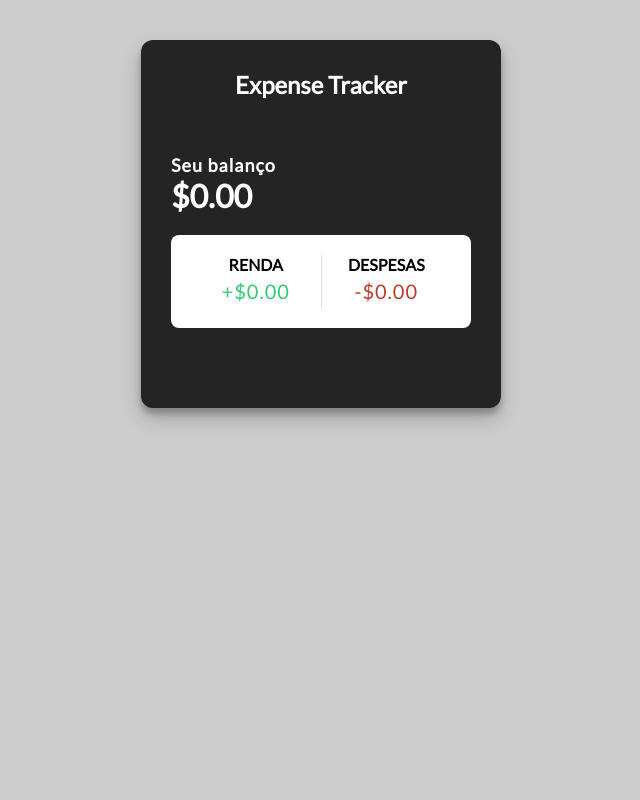
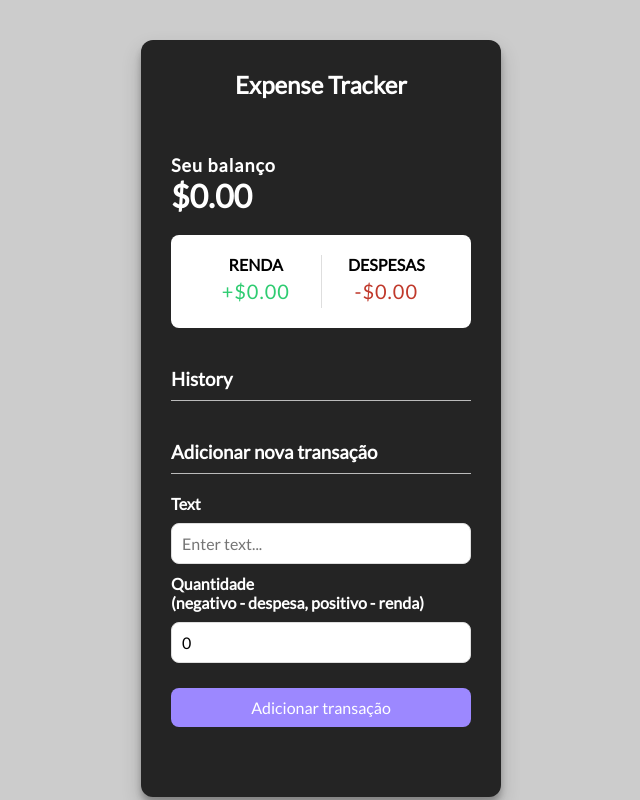
Before and after one commit to Pilatis/Expense_Tracker_React, a React (Vite) app: page / in a window 1280 px wide. Shown: the whole page, without its empty margins (319-959 px from the left). Built offline with nearby package versions, Linux system fonts and the light colour scheme.

Commit message:
update new components

```diff
--- a/src/App.jsx
+++ b/src/App.jsx
@@ -3,6 +3,8 @@ import Header from './Components/Header'
 import Balance from './Components/Balance'
 import './css/App.css'
 import IncomeExpenses from './Components/IncomeExpenses'
+import TransactionList from './Components/TransactionList'
+import AddTransaction from './Components/AddTransaction'
 
 function App() {
 
@@ -12,6 +14,8 @@ function App() {
       <div className="container-content">
         <Balance />
         <IncomeExpenses />
+        <TransactionList />
+        <AddTransaction />
         </div>
     </main>
   )
--- /dev/null
+++ b/src/Components/AddTransaction/index.jsx
@@ -0,0 +1,29 @@
+import React, { useState } from 'react'
+import './style.css'
+
+const AddTransaction = () => {
+  const [text, setText] = useState('');
+  const [amount, setAmount] = useState(0);
+
+  return (
+    <div>
+      <h3 className="title-add-transaction">Adicionar nova transação</h3>
+      <form id="form">
+        <div className="form-control">
+          <label htmlFor="text">Text</label>
+          <input value={text} onChange={(e) => setText(e.target.value)} type="text" id="text" placeholder="Enter text..." />
+        </div>
+        <div className="form-control">
+          <label htmlFor="amount">
+            Quantidade <br />
+            (negativo - despesa, positivo - renda)
+          </label>
+          <input value={amount} onChange={(e) => setAmount(e.target.value)} type="number" id="amount" placeholder="Enter amount..." />
+        </div>
+        <button className="btn">Adicionar transação</button>
+      </form>
+    </div>
+  );
+}
+
+export default AddTransaction
--- /dev/null
+++ b/src/Components/AddTransaction/style.css
@@ -0,0 +1,45 @@
+.title-add-transaction {
+    border-bottom: 1px solid #bbb;
+    padding-bottom: 10px;
+    margin: 40px 0 10px;
+    color: white;
+}
+
+label {
+    display: inline-block;
+    margin: 10px 0;
+    color: white;
+    font-size: 16px;
+    font-weight: 600;
+  }
+
+  input[type='text'],
+  input[type='number'] {
+    border: 1px solid #dedede;
+    border-radius: 2px;
+    display: block;
+    font-size: 16px;
+    padding: 10px;
+    width: 100%;
+    border-radius: 8px;
+  }
+
+  .btn {
+    cursor: pointer;
+    background-color: #9c88ff;
+    box-shadow: var(--box-shadow);
+    color: #fff;
+    border: 0;
+    display: block;
+    font-size: 16px;
+    margin: 10px 0;
+    padding: 10px;
+    width: 100%;
+    border-radius: 8px;
+    margin-top: 25px;
+  }
+
+  .btn:focus,
+  .delete-btn:focus {
+    outline: 0;
+  }
--- /dev/null
+++ b/src/Components/TransactionList/index.jsx
@@ -0,0 +1,17 @@
+import React from 'react'
+import './style.css'
+
+const TransactionList = () => {
+  return (
+    <div>
+      <h3 className="title-transaction">History</h3>
+      <ul id="list" className="list">
+        {/* <li class="minus">
+          Cash <span>-$400</span><button class="delete-btn">x</button>
+        </li>  */}
+      </ul>
+    </div>
+  );
+}
+
+export default TransactionList
--- /dev/null
+++ b/src/Components/TransactionList/style.css
@@ -0,0 +1,31 @@
+.title-transaction {
+    border-bottom: 1px solid #bbb;
+    padding-bottom: 10px;
+    margin: 40px 0 10px;
+    color: white;
+}
+
+.list {
+    list-style-type: none;
+    padding: 0;
+    margin-bottom: 40px;
+  }
+
+  .list li {
+    background-color: #fff;
+    box-shadow: var(--box-shadow);
+    color: #333;
+    display: flex;
+    justify-content: space-between;
+    position: relative;
+    padding: 10px;
+    margin: 10px 0;
+  }
+
+  .list li.plus {
+    border-right: 5px solid #2ecc71;
+  }
+
+  .list li.minus {
+    border-right: 5px solid #c0392b;
+  }
```
Also changed, not shown: src/Context/GlobalState.jsx (added, +19 -0 lines).
